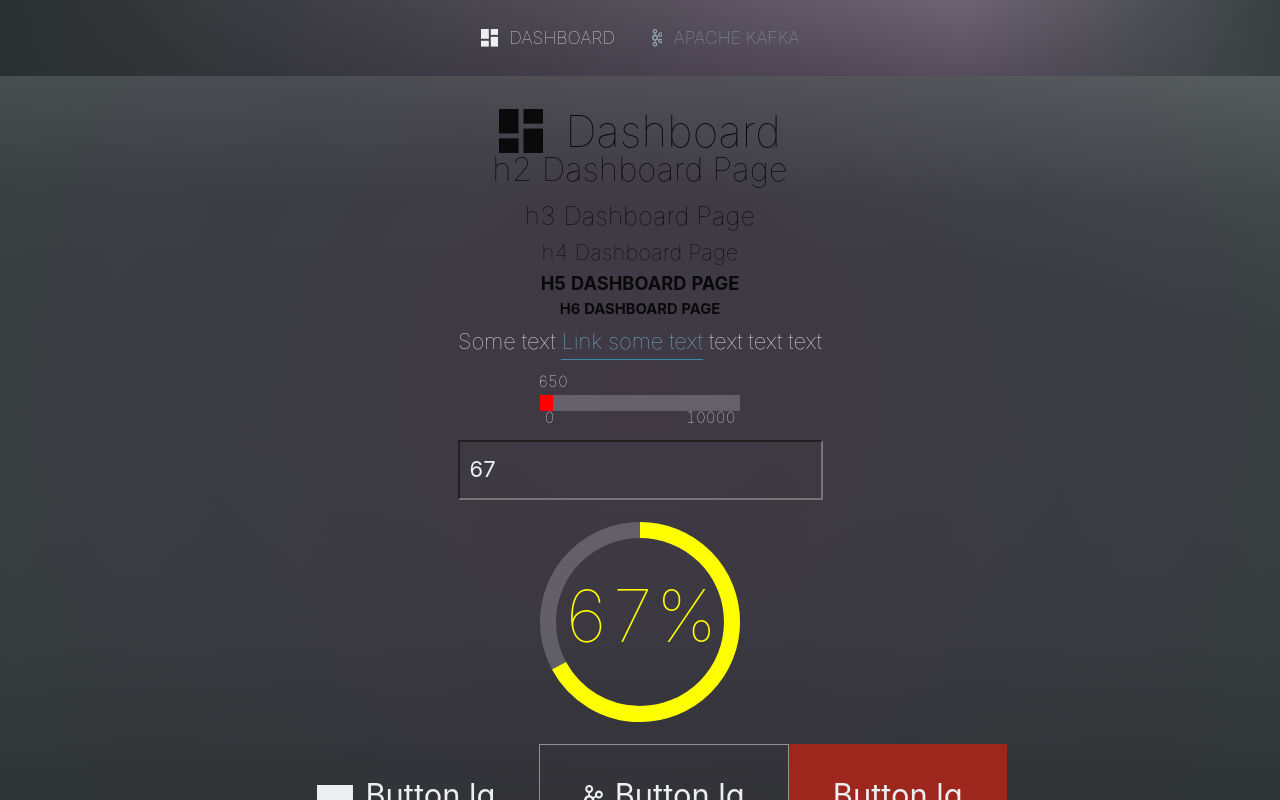
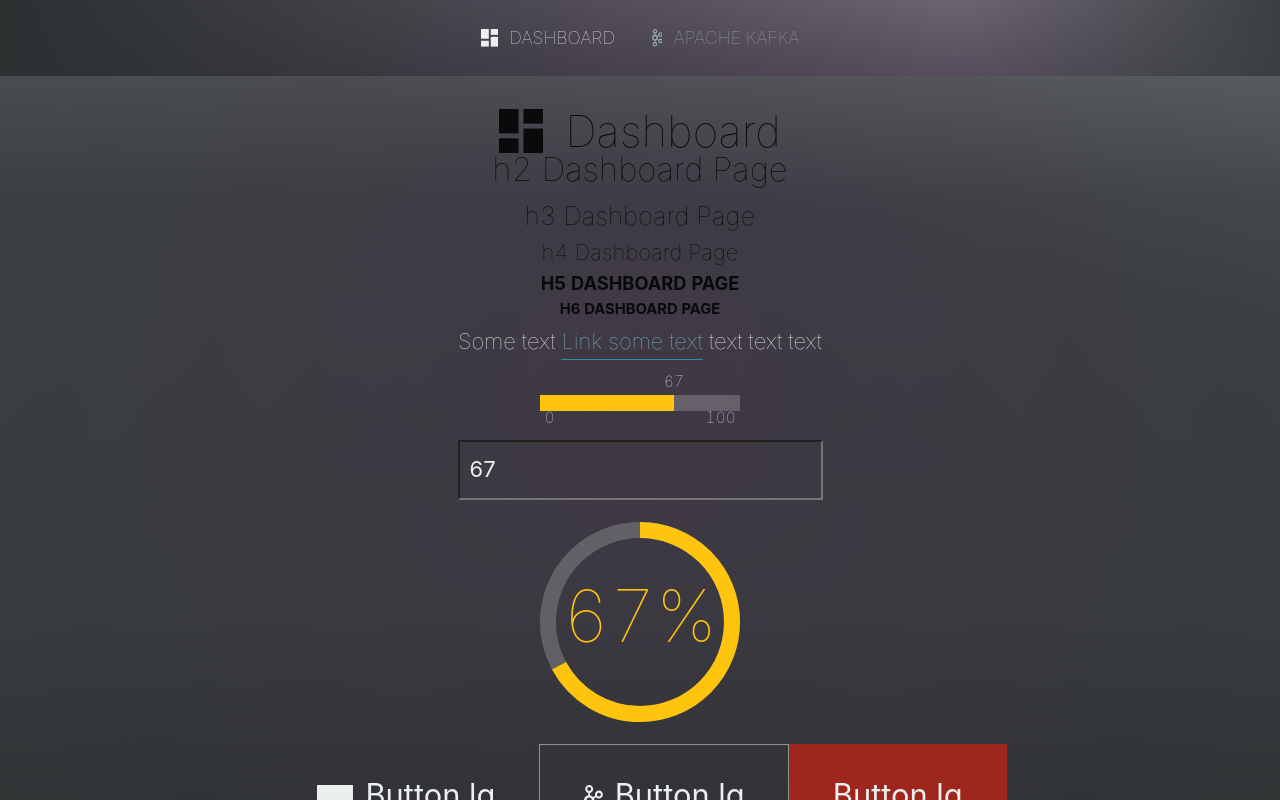
Before and after one commit to Petrovich1973/DatabasesUI, a React (Create React App) app: page /index in a window 1280 px wide. Built offline with nearby package versions, Linux system fonts and the light colour scheme.

Commit message:
colorHandler edited

```diff
--- a/src/pages/DashboardPage/index.js
+++ b/src/pages/DashboardPage/index.js
@@ -16,11 +16,10 @@ const DashboardPage = (props) => {
         document.title = title
     })
 
-    const color = value => {
-        if (value < 50) return 'green'
-        if (value < 75) return 'yellow'
-        if (value < 90) return 'orange'
-        return 'red'
+    const cpuColor = value => {
+        if (value < 50) return '#46a546'
+        if (value < 80) return '#ffc40d'
+        return '#c3325f'
     }
 
     return (
@@ -36,10 +35,9 @@ const DashboardPage = (props) => {
             <p>
                 <span style={{width: 200, display: 'inline-block'}}>
                 <Progress {...{
-                    to: 10000,
-                    value: 650,
-                    backgroundBar: 'red',
-                    color: 'white'
+                    to: 100,
+                    value: percentage,
+                    backgroundBar: `${cpuColor(100 / (100 / percentage))}`
                 }}/>
                 </span>
             </p>
@@ -67,8 +65,8 @@ const DashboardPage = (props) => {
                         // Can specify path transition in more detail, or remove it entirely
                         // pathTransition: 'none',
                         // Colors
-                        pathColor: `${color(percentage)}`,
-                        textColor: `${color(percentage)}`,
+                        pathColor: `${cpuColor(percentage)}`,
+                        textColor: `${cpuColor(percentage)}`,
                         trailColor: 'rgba(255,255,255, .2)',
                         backgroundColor: 'red',
                     })}
--- a/src/pages/KafkaPage/OverView.js
+++ b/src/pages/KafkaPage/OverView.js
@@ -31,7 +31,7 @@ const OverView = (props) => {
     } = cluster
 
     const cpuColor = value => {
-        if (value < 30) return '#46a546'
+        if (value < 50) return '#46a546'
         if (value < 80) return '#ffc40d'
         return '#c3325f'
     }
--- a/src/styles/App.less
+++ b/src/styles/App.less
@@ -14,7 +14,7 @@ body {
   0%   {background-color: @gray;}
   25%  {background-color: darken(@orange, 40%);}
   50%  {background-color: darken(@purple, 40%);}
-  75%  {background-color: darken(@green, 40%);}
+  75%  {background-color: darken(@green, 30%);}
   100% {background-color: @gray;}
 }
 
```
